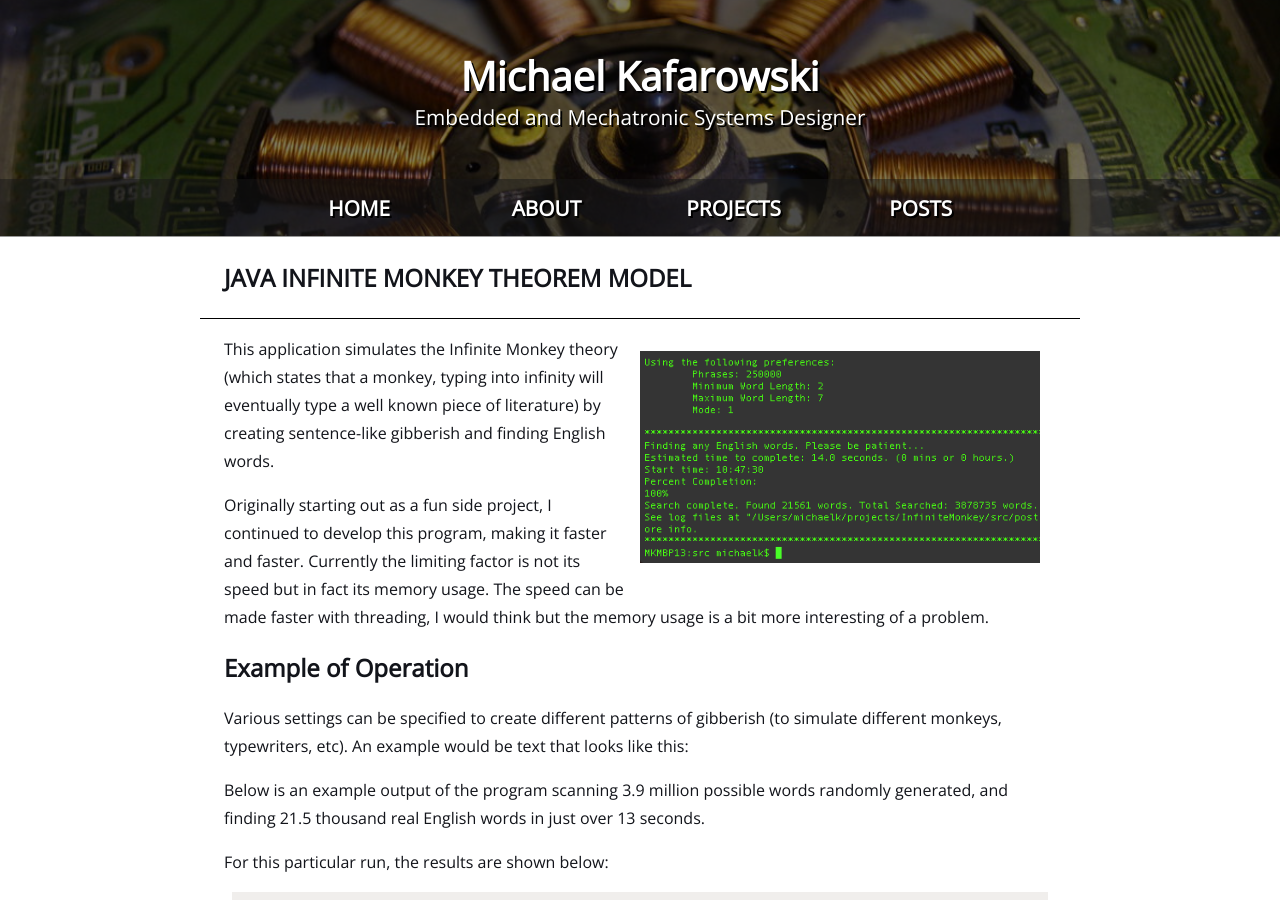
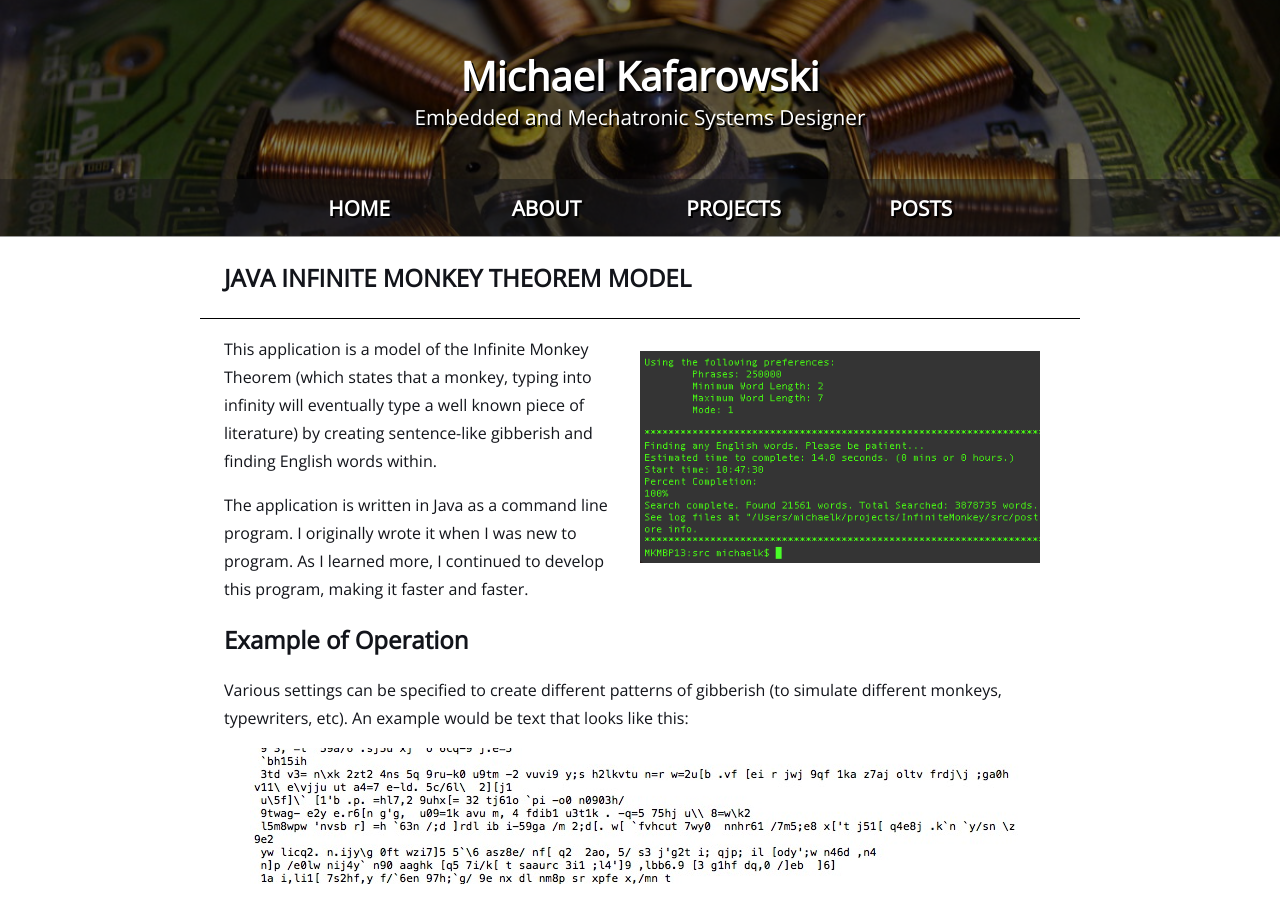
Before and after one commit to Aliasmk/aliasmk.github.io, a Jekyll site: the page built from _projects/imt.md, in a window 1280 px wide and 900 px high. Built offline with Jekyll 4.4.1, drawn with Linux system fonts in a browser that asks for light colours.

Commit message:
more various improvements

```diff
--- a/_projects/imt.md
+++ b/_projects/imt.md
@@ -15,13 +15,18 @@ redirect_from: /projects/imt.html
 
 # Java Infinite Monkey Theorem Model
 <img src="{{ page.imgurl }}" alt="{{ page.imgalt }}" class="profilePhoto verylargepic"/>
-This application simulates the Infinite Monkey theory (which states that a monkey, typing into infinity will eventually type a well known piece of literature) by creating sentence-like gibberish and finding English words.
+This application is a model of the Infinite Monkey Theorem (which states that a monkey, typing into infinity will eventually type a well known piece of literature) by creating sentence-like gibberish and finding English words within.
 
-Originally starting out as a fun side project, I continued to develop this program, making it faster and faster. Currently the limiting factor is not its speed but in fact its memory usage. The speed can be made faster with threading, I would think but the memory usage is a bit more interesting of a problem.
+The application is written in Java as a command line program. I originally wrote it when I was new to program. As I learned more, I continued to develop this program, making it faster and faster.
 
 ## Example of Operation
 
 Various settings can be specified to create different patterns of gibberish (to simulate different monkeys, typewriters, etc). An example would be text that looks like this:
+
+{% include imgwcaption.html
+imgurl="/assets/img/projects/imt/imtgibb.jpg"
+alttext="Random text generated in the first step of the program"
+%}
 
 Below is an example output of the program scanning 3.9 million possible words randomly generated, and finding 21.5 thousand real English words in just over 13 seconds.
 
```
Also changed, not shown: _posts/2020-07-30-touchgfx-part-0.md (+1 -1 lines), _projects/calc50x.md (+6 -6 lines), assets/img/projects/imt/imtgibb.jpg (added).
